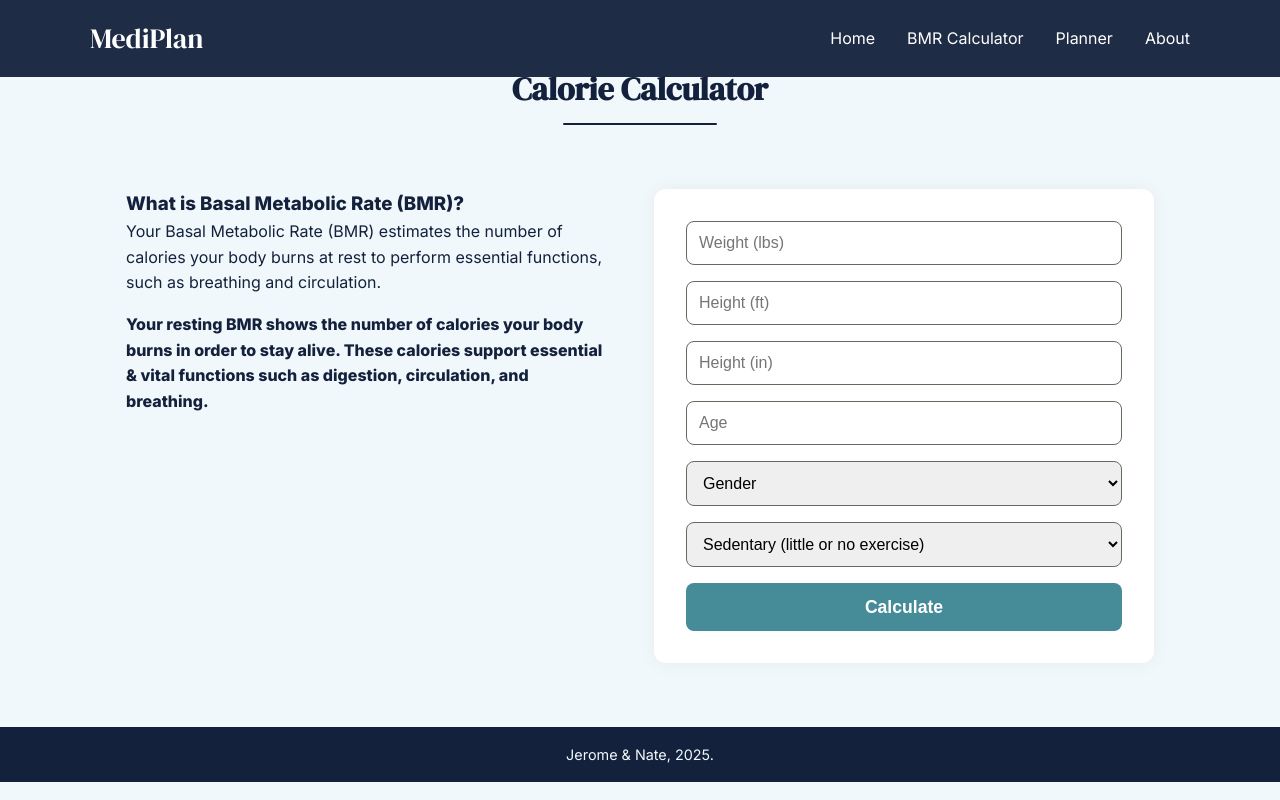
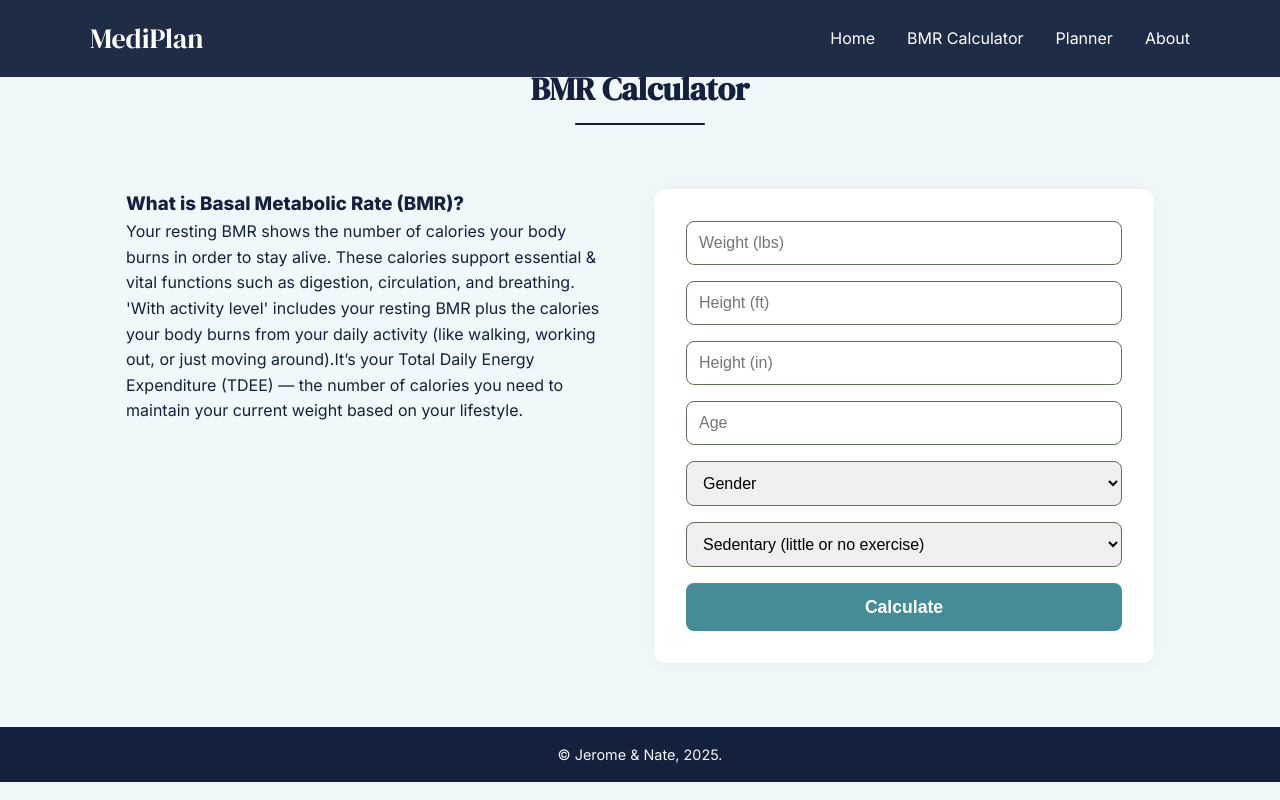
Before and after one commit to nateedralin/MediPlanner, a Flask app: page /bmr in a window 1280 px wide. Run offline with Flask 3, Linux system fonts and the light colour scheme.

Commit message:
updated BMR description

```diff
--- a/templates/bmr.html
+++ b/templates/bmr.html
@@ -9,7 +9,7 @@
 </head>
 <body>
 
-  <!-- Navbar -->
+  <!-- navbar -->
   <nav class="navbar">
     <div class="nav-container">
       <a href="/" class="logo">MediPlan</a>
@@ -22,23 +22,21 @@
     </div>
   </nav>
 
-  <!-- Calculator Section -->
+  <!-- calculator section -->
   <section id="calculator" class="section">
-    <h2>Calorie Calculator</h2>
+    <h2>BMR Calculator</h2>
 
     <div class="calculator-container">
       <!-- Left: Info -->
       <div class="calculator-info">
         <h3>What is Basal Metabolic Rate (BMR)?</h3>
         <p>
-          Your Basal Metabolic Rate (BMR) estimates the number of calories your body burns at rest
-          to perform essential functions, such as breathing and circulation.
-        </p>
-
-        <h4 style="margin-top: 1rem;">
           Your resting BMR shows the number of calories your body burns in order to stay alive.
           These calories support essential & vital functions such as digestion, circulation, and breathing.
-        </h4>
+          'With activity level' includes your resting BMR plus the calories your body burns from your daily
+          activity (like walking, working out, or just moving around).It’s your Total Daily Energy Expenditure
+          (TDEE) — the number of calories you need to maintain your current weight based on your lifestyle.
+        </p>
 
         {% if bmr %}
         <div class="result-box">
@@ -74,7 +72,7 @@
   </section>
 
   <footer class="footer">
-    <p>Jerome & Nate, 2025.</p>
+    <p>© Jerome & Nate, 2025.</p>
   </footer>
 
 </body>
```
